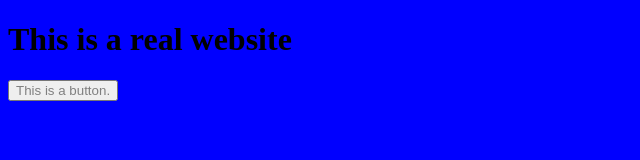
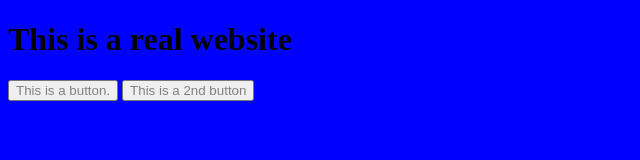
Before and after one commit to ZoeLeBlanc/github1, a plain HTML site: page index.html in a window 1280 px wide. Shown: the whole page, without its empty margins (0-640 px from the left). Drawn offline with Linux system fonts and the light colour scheme.

Commit message:
added 2nd button

```diff
--- a/index.html
+++ b/index.html
@@ -7,5 +7,6 @@
 <body>
 <h1>This is a real website</h1>
 <button type="submit">This is a button.</button>
+<button type="">This is a 2nd button</button>
 </body>
 </html>
```
